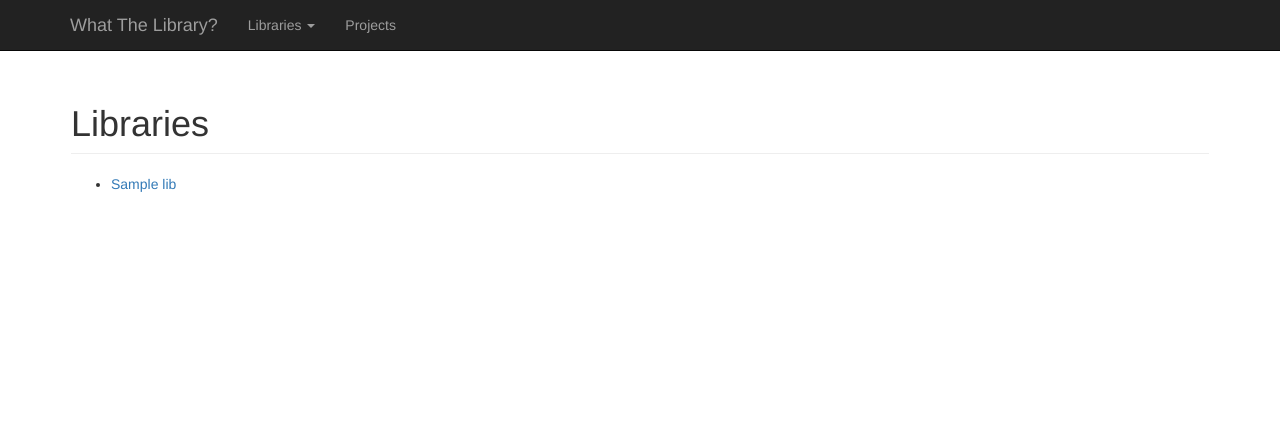
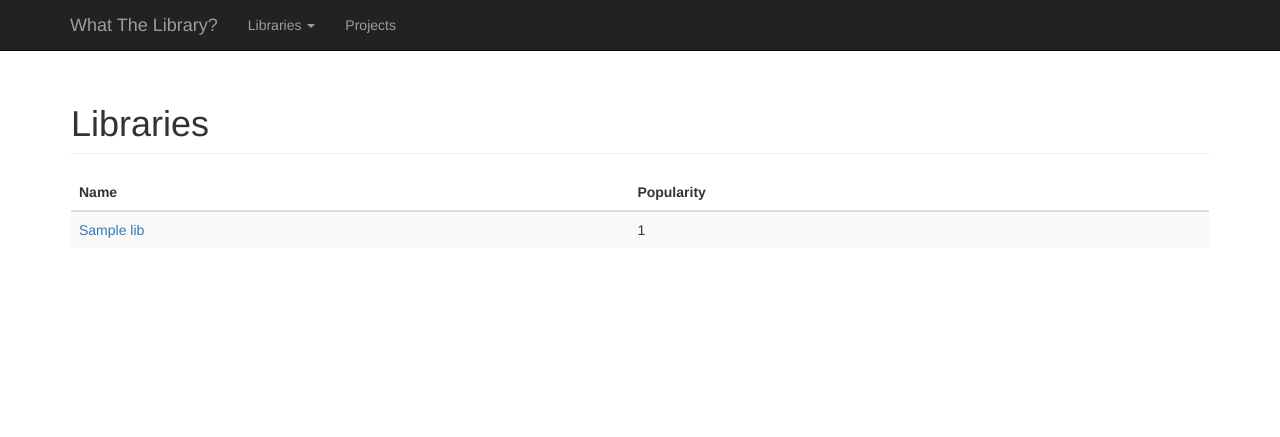
Before and after one commit to elegion/djangodash2013, a Django app: template templates/wtlib/libraries_list.html in a window 1280 px wide. Shown: the top 437 px of the page. Run offline with Django 3.2, Linux system fonts and the light colour scheme; the template is opened without the code that fills it: most values are stand-ins (such as "Sample title", 1, 10 or a date in 2020); some libraries are stand-ins or nearby versions.

Commit message:
Render libraries list as a table
Displays popularity as a separate column.

```diff
--- a/templates/wtlib/libraries_list.html
+++ b/templates/wtlib/libraries_list.html
@@ -3,9 +3,20 @@
 
 {% block content %}
   <h1 class="page-header">{% trans 'Libraries' %}</h1>
-  <ul>
-  {% for lib in libraries %}
-    <li><a href="{{ lib.get_absolute_url }}">{{ lib.name }}</a></li>
-  {% endfor %}
-  </ul>
+  <table class="table table-striped">
+    <thead>
+      <tr>
+        <th>{% trans 'Name' %}</th>
+        <th>{% trans 'Popularity' %}</th>
+      </tr>
+    </thead>
+    <tbody>
+      {% for lib in libraries %}
+        <tr>
+          <td><a href="{{ lib.get_absolute_url }}">{{ lib.name }}</a></td>
+          <td>{{ lib.total_users }}</td>
+        </tr>
+      {% endfor %}
+    </tbody>
+  </table>
 {% endblock %}
```
